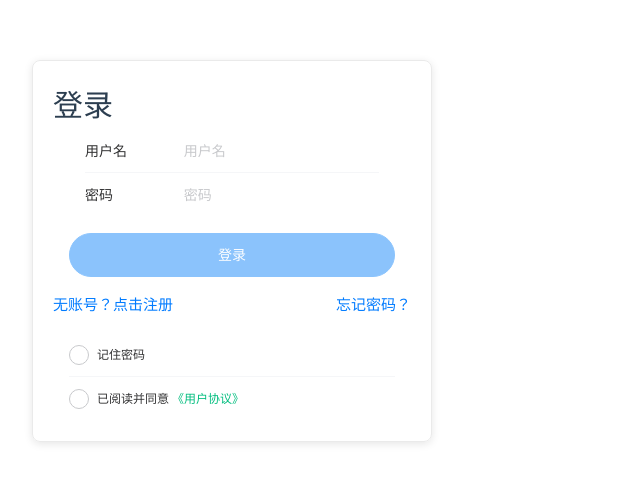
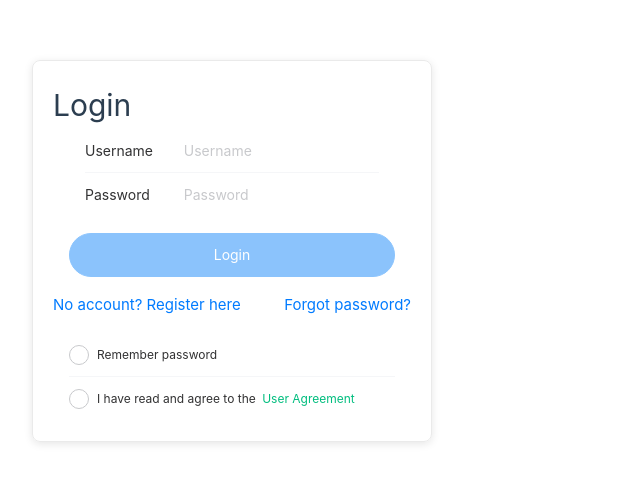
Before and after one commit to Rsec-1/ihome-app-vue, a Vue app in the folder frontend/: page /login in a window 1280 px wide. Shown: the part 149-632 px from the top of the page, without its empty margins (0-640 px from the left). Built offline with nearby package versions, Linux system fonts and the light colour scheme.

Commit message:
update route status

```diff
--- a/frontend/src/router/index.ts
+++ b/frontend/src/router/index.ts
@@ -44,7 +44,7 @@ const router = createRouter({
 router.beforeEach((to, from, next) => {
   const userStore = useUserStore();
   const publicPages = ['/login', '/register', '/not-found'];
-  const authRequired = !publicPages.includes(to.path) && to.name !== 'not-found';
+  const authRequired = !publicPages.includes(to.path);
 
   if (authRequired && !userStore.isAuthenticated) {
     next('/login');
--- a/frontend/src/stores/user.ts
+++ b/frontend/src/stores/user.ts
@@ -1,48 +1,26 @@
 // src/stores/user.ts
 import { defineStore } from 'pinia';
-import apiClient from '../utils/axios';
-
-interface UserState {
-  token: string | null;
-  userInfo: {
-    username: string;
-    email?: string;
-    nickname?: string;
-  } | null;
-}
 
 export const useUserStore = defineStore('user', {
-  state: (): UserState => ({
-    token: localStorage.getItem('token'),
-    userInfo: null
+  state: () => ({
+    username: localStorage.getItem('username') || '',
+    isLoggedIn: !!localStorage.getItem('isLoggedIn'),
   }),
+  getters: {
+    isAuthenticated: (state) => state.isLoggedIn,
+  },
   actions: {
-    setToken(token: string) {
-      this.token = token;
-      localStorage.setItem('token', token);
+    setUsername(username: string) {
+      this.username = username;
+      localStorage.setItem('username', username);
+      this.isLoggedIn = true;
+      localStorage.setItem('isLoggedIn', 'true');
     },
-    clearToken() {
-      this.token = null;
-      localStorage.removeItem('token');
+    clearUsername() {
+      this.username = '';
+      localStorage.removeItem('username');
+      localStorage.removeItem('isLoggedIn');
+      this.isLoggedIn = false;
     },
-    async login(username: string, password: string) {
-      const response = await apiClient.post('/api/users/login', { username, password });
-      this.setToken(response.data.token);
-      this.userInfo = response.data.user;
-    },
-    async register(username: string, password: string, email?: string, nickname?: string) {
-      const response = await apiClient.post('/api/users/register', { username, password, email, nickname });
-      this.setToken(response.data.token);
-      this.userInfo = response.data.user;
-    },
-    logout() {
-      this.clearToken();
-      this.userInfo = null;
-    }
   },
-  getters: {
-    isAuthenticated(state): boolean {
-      return !!state.token;
-    }
-  }
 });
--- a/frontend/src/views/auth/LoginView.vue
+++ b/frontend/src/views/auth/LoginView.vue
@@ -1,29 +1,28 @@
 <template>
   <div class="login">
-    <h1 class="text-2xl font-bold text-center my-10">登录</h1>
+    <h1 class="text-2xl font-bold text-center my-10">Login</h1>
     <section>
       <van-form @submit="onSubmit">
         <van-cell-group inset>
-          <van-field v-model="username" name="用户名" label="用户名" placeholder="用户名"
-            @blur="onUsernameBlur"
-            :rules="[{ required: true, message: '请填写用户名' }]" />
-          <van-field v-model="password" type="password" name="密码" label="密码" placeholder="密码"
-            :rules="[{ required: true, message: '请填写密码' }]" />
+          <van-field v-model="username" name="username" label="Username" placeholder="Username" @blur="onUsernameBlur"
+            :rules="[{ required: true, message: 'Please enter username' }]" />
+          <van-field v-model="password" type="password" name="password" label="Password" placeholder="Password"
+            :rules="[{ required: true, message: 'Please enter password' }]" />
         </van-cell-group>
         <div style="margin: 16px;">
           <van-button round block type="primary" native-type="submit" :disabled="!checked">
-            登录
+            Login
           </van-button>
         </div>
         <div class="links">
-          <div @click="toRegister" class="link-left">无账号？点击注册</div>
-          <div @click="forgotPassword" class="link-right">忘记密码？</div>
+          <div @click="toRegister" class="link-left">No account? Register here</div>
+          <div @click="forgotPassword" class="link-right">Forgot password?</div>
         </div>
         <van-field name="remember">
           <template #input>
             <div class="checkbox-label small-font">
               <van-checkbox v-model="rememberPassword" class="small-checkbox"></van-checkbox>
-              <span>记住密码</span>
+              <span>Remember password</span>
             </div>
           </template>
         </van-field>
@@ -31,7 +30,7 @@
           <template #input>
             <div class="checkbox-label small-font">
               <van-checkbox v-model="checked" class="small-checkbox"></van-checkbox>
-              <span>已阅读并同意<a class="font-bold" href="#">《用户协议》</a></span>
+              <span>I have read and agree to the <a class="font-bold" href="#">User Agreement</a></span>
             </div>
           </template>
         </van-field>
@@ -54,8 +53,7 @@ const password = ref('');
 const checked = ref(false);
 const rememberPassword = ref(false);
 const router = useRouter();
-const secretKey = import.meta.env.VITE_APP_SECRET_KEY; // 从环境变量中获取加密密钥
-// console.log("secretKey: ", secretKey);
+const secretKey = import.meta.env.VITE_APP_SECRET_KEY;
 
 const userStore = useUserStore();
 
@@ -70,7 +68,6 @@ onMounted(() => {
 
   const sessionActive = sessionStorage.getItem('sessionActive');
   if (sessionActive) {
-    // console.log('检测到活动会话，自动登录');
     router.push('/home');
   }
 });
@@ -79,7 +76,7 @@ const onUsernameBlur = () => {
   const savedPassword = localStorage.getItem(username.value);
   if (savedPassword) {
     password.value = CryptoJS.AES.decrypt(savedPassword, secretKey).toString(CryptoJS.enc.Utf8);
-    rememberPassword.value = true; // 自动填充密码时勾选 "记住密码"
+    rememberPassword.value = true; // Automatically check "Remember password" when password is autofilled
   } else {
     password.value = '';
   }
@@ -87,14 +84,11 @@ const onUsernameBlur = () => {
 
 const onSubmit = async () => {
   try {
-    // console.log('提交的表单值:', { username: username.value, password: password.value, rememberPassword: rememberPassword.value });
     const response = await apiClient.post('/api/users/login', {
       username: username.value,
       password: password.value,
     });
-    // console.log('登录成功', response.data);
-
-    userStore.setToken(response.data.token);
+    userStore.setUsername(username.value);
 
     if (rememberPassword.value) {
       const encryptedPassword = CryptoJS.AES.encrypt(password.value, secretKey).toString();
@@ -105,18 +99,17 @@ const onSubmit = async () => {
 
     sessionStorage.setItem('sessionActive', 'true');
 
-    showSuccessToast('登录成功');
+    showSuccessToast('Login successful');
     setTimeout(() => {
-      // router.push('/home');
-      location.reload(); // 自动刷新页面
+      router.push('/home');
     }, 1000);
   } catch (error) {
     if (axios.isAxiosError(error)) {
-      console.error('登录失败', error.response?.data);
-      showFailToast(`登录失败: ${error.response?.data?.message || '未知错误'}`);
+      console.error('Login failed', error.response?.data);
+      showFailToast(`Login failed: ${error.response?.data?.message || 'Unknown error'}`);
     } else {
-      console.error('发生意外错误', error);
-      showFailToast('发生意外错误');
+      console.error('Unexpected error occurred', error);
+      showFailToast('Unexpected error occurred');
     }
   }
 };
--- a/frontend/src/views/home/HomeView.vue
+++ b/frontend/src/views/home/HomeView.vue
@@ -1,23 +1,7 @@
-<!-- <script setup lang="ts"></script>
-
-<template>
-  <div class="home">
-    <h1>This is a home page</h1>
-  </div>
-</template>
-
-<style>
-@media (min-width: 1024px) {
-  .about {
-    min-height: 100vh;
-    display: flex;
-    align-items: center;
-  }
-}
-</style> -->
 <template>
   <div class="home">
     <h1 class="text-2xl font-bold text-center my-10">主页</h1>
+    <h2>你好, {{ username }}~</h2>
     <div class="logout-button">
       <van-button round block type="danger" @click="logout">
         退出登录
@@ -27,22 +11,25 @@
 </template>
 
 <script lang="ts" setup>
+import { computed } from 'vue';
 import { useRouter } from 'vue-router';
 import { showSuccessToast, showFailToast } from 'vant';
 import { useUserStore } from '@/stores/user';
 
 const router = useRouter();
 const userStore = useUserStore();
+const username = computed(() => userStore.username);
 
 const logout = () => {
   try {
-    userStore.clearToken(); // 清除存储的 token
+    userStore.clearUsername();
     sessionStorage.removeItem('sessionActive'); // 移除活动会话
 
     showSuccessToast('退出登录成功');
-    setTimeout(() => {
-      router.push('/login'); // 重定向到登录页面
-    }, 1000);
+    // setTimeout(() => {
+    router.push('/login'); // 重定向到登录页面
+    // }, 1000);
+
   } catch (error) {
     console.error('退出登录失败', error);
     showFailToast('退出登录失败');
```
